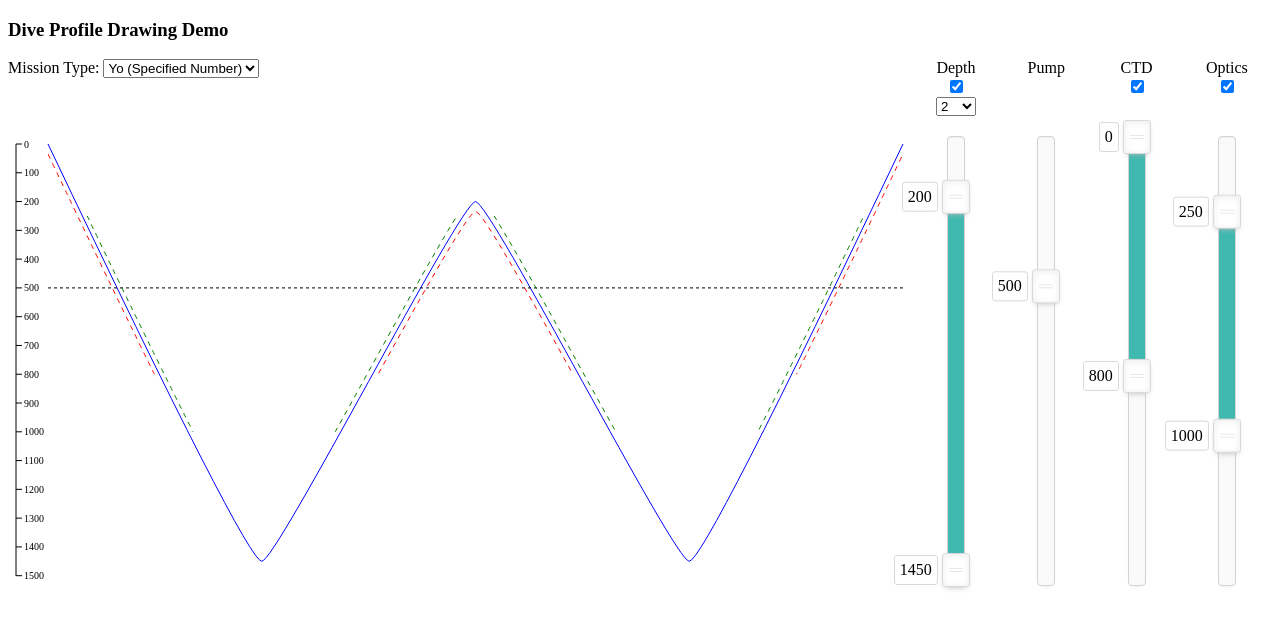
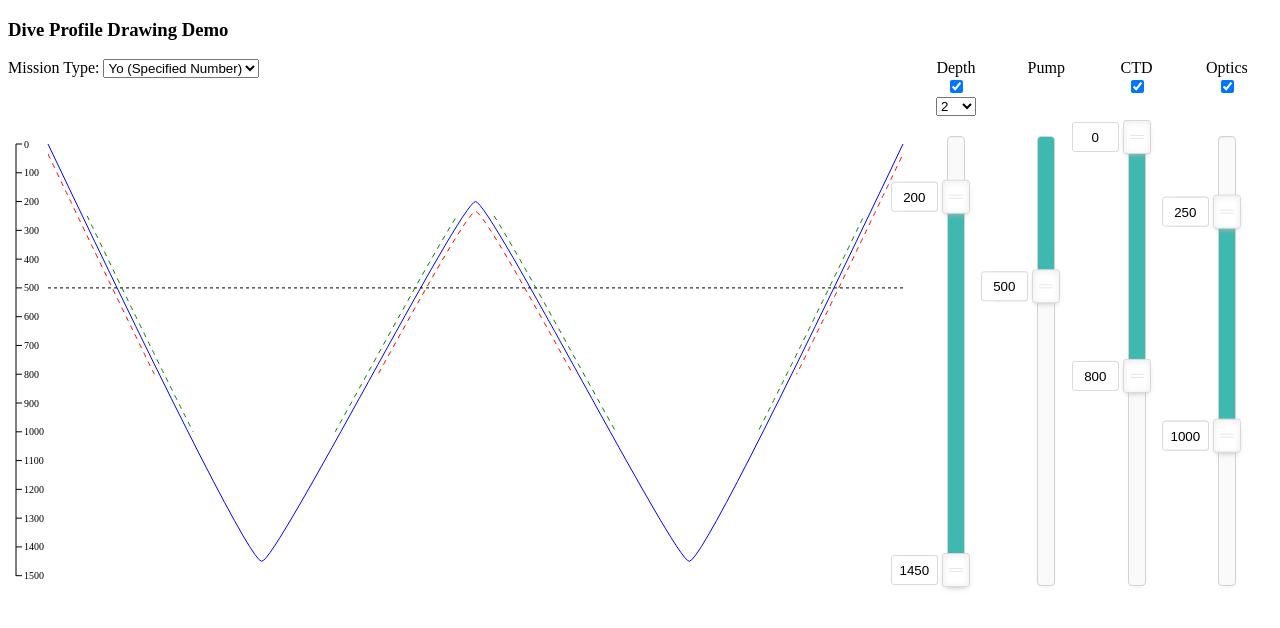
Before and after one commit to rjcarr/rjcarr.github.io, a plain HTML site: page divesandsliders.html in a window 1280 px wide. Drawn offline with nearby package versions, Linux system fonts and the light colour scheme.

Commit message:
added tooltop textbox inputs

```diff
--- a/divesandsliders.html
+++ b/divesandsliders.html
@@ -6,8 +6,8 @@
 	<style>
 		/* grid container */
 		container {
-			width:100%;
-			display:grid;
+			width: 100%;
+			display: grid;
 			grid-template-columns: 10fr 1fr 1fr 1fr 1fr;
 		}
 
@@ -50,8 +50,15 @@
 			justify-self: center;
 		}
 
+		/* natrually the dropdown will grow to its widest item */
 		container .sliderselect {
 			max-width: 40px;
+		}
+
+		container input[type="text"] {
+			width: 35px;
+			border: none;
+			text-align: center;
 		}
 
 	</style>
@@ -396,6 +403,8 @@ let DiveCanvas = (
 			}
 
 			context.strokeStyle = "blue";
+			context.setLineDash([]);
+
 			context.stroke(path);
 			drawControlPoints(controlpoints);
 
@@ -619,7 +628,7 @@ let Sliders = (
 			pumpOptions,
 			{
 				start: [ 500 ],
-				connect: [false, false],
+				connect: [true, false],
 				tooltips: true,
 				behaviour: "snap"
 			}
@@ -689,7 +698,7 @@ let Sliders = (
 			function(values, handle) {
 				fireRedraw();
 			}
-		)
+		);
 
 		pumpSlider.on(
 			"slide",
@@ -701,6 +710,14 @@ let Sliders = (
 					depthSlider.set([null, value]);
 				}
 
+				fireRedraw();
+			}
+		);
+
+		// for when the pump slider is set using the tooltip
+		pumpSlider.on(
+			"set",
+			function(values, handle) {
 				fireRedraw();
 			}
 		);
@@ -725,10 +742,96 @@ let Sliders = (
 			}
 		);
 
+		ctdSlider.on(
+			"set",
+			function(values, handle) {
+				fireRedraw();
+			}
+		);
+
 		opticsSlider.on(
 			"slide",
 			function(values, handle) {
 				handleDependentSlide(depthSlider, values, handle);
+			}
+		);
+
+		opticsSlider.on(
+			"set",
+			function(values, handle) {
+				fireRedraw();
+			}
+		);
+
+		function createTooltipTextbox(index, slider) {
+			var tooltip = document.createElement("div");
+			var textbox = document.createElement("input");
+			textbox.type = "text";
+
+			tooltip.className = 'noUi-tooltip';
+			tooltip.appendChild(textbox);
+
+			// on change, set the slider
+			textbox.addEventListener("change",
+				function(){
+					var values = [null, null];
+					values[index] = this.value;
+					slider.noUiSlider.set(values)
+				}
+			);
+
+			// catch all selections and make sure they don't reach the handle
+			// would need these to stop propogation on the generated event
+			// input.addEventListener("mousedown", stopProp);
+			// input.addEventListener("touchstart", stopProp);
+			// input.addEventListener("pointerdown", stopProp);
+
+			// Find the lower/upper slider handle and insert the tooltip
+			slider.querySelector(index ? ".noUi-handle-upper" : ".noUi-handle-lower").appendChild(tooltip);
+			return textbox;
+		}
+
+		let depthTooltipTextboxes = [
+			createTooltipTextbox(0, depthContainer),
+			createTooltipTextbox(1, depthContainer)
+		];
+
+		depthSlider.on(
+			"update",
+			function(values, handle) {
+				depthTooltipTextboxes[handle].value = values[handle];
+			}
+		);
+
+		let pumpTooltopTextbox = createTooltipTextbox(0, pumpContainer);
+		pumpSlider.on(
+			"update",
+			function(values) {
+				pumpTooltopTextbox.value = values[0];
+			}
+		)
+
+		let ctdTooltipTextboxes = [
+			createTooltipTextbox(0, ctdContainer),
+			createTooltipTextbox(1, ctdContainer)
+		];
+
+		ctdSlider.on(
+			"update",
+			function(values, handle) {
+				ctdTooltipTextboxes[handle].value = values[handle];
+			}
+		);
+
+		let opticsTooltipTextboxes = [
+			createTooltipTextbox(0, opticsContainer),
+			createTooltipTextbox(1, opticsContainer)
+		];
+
+		opticsSlider.on(
+			"update",
+			function(values, handle) {
+				opticsTooltipTextboxes[handle].value = values[handle];
 			}
 		);
 
```
